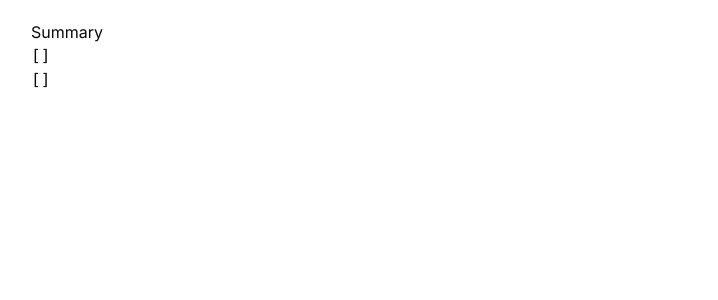
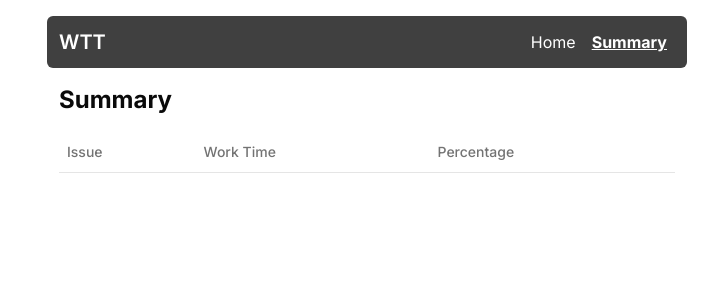
Before and after one commit to alevidals/worktime-calculator, a Next.js app: page /summary in a window 1280 px wide. Shown: the top 300 px of the page, without its empty margins (273-991 px from the left). Built offline with nearby package versions, Linux system fonts and the light colour scheme.

Commit message:
chore: add summary page an change styles

```diff
--- a/package.json
+++ b/package.json
@@ -27,6 +27,7 @@
     "react-hook-form": "^7.50.1",
     "sonner": "^1.4.0",
     "tailwind-merge": "^2.2.1",
+    "tailwind-scrollbar-hide": "1.1.7",
     "tailwindcss-animate": "^1.0.7",
     "uuid": "9.0.1",
     "zod": "^3.22.4"
--- a/src/app/layout.tsx
+++ b/src/app/layout.tsx
@@ -1,4 +1,5 @@
-import { Toaster } from "@/components/ui/sonner";
+import { Navbar } from "@/components/navbar";
+import { cn } from "@/lib/utils";
 import type { Metadata } from "next";
 import { Inter } from "next/font/google";
 import "./globals.css";
@@ -6,8 +7,8 @@ import "./globals.css";
 const inter = Inter({ subsets: ["latin"] });
 
 export const metadata: Metadata = {
-  title: "Create Next App",
-  description: "Generated by create next app",
+  title: "Work Time Tracker",
+  description: "A simple work time tracker",
 };
 
 export default function RootLayout({
@@ -17,11 +18,17 @@ export default function RootLayout({
 }>) {
   return (
     <html lang="en">
-      <body className={inter.className}>
-        <main className="max-w-2xl mx-auto py-5 max-h-screen h-screen flex flex-col">
+      <body
+        className={cn(
+          inter.className,
+          "p-4 max-w-2xl mx-auto h-screen max-h-screen flex flex-col"
+        )}
+      >
+        <Navbar />
+        <main className="mt-4 px-3 overflow-y-scroll scrollbar-hide">
           {children}
         </main>
-        <Toaster />
+        {/* <Toaster /> */}
       </body>
     </html>
   );
--- a/src/app/page.tsx
+++ b/src/app/page.tsx
@@ -15,7 +15,7 @@ export default function Home() {
   return (
     <>
       <div className="flex items-center justify-between mb-4">
-        <h1 className="text-2xl font-bold">Hello! 🔥</h1>
+        <h1 className="text-lg font-bold">Hello! 🔥</h1>
         <AddIssueButton />
       </div>
       <IssuesTable issues={issues} />
--- a/src/app/summary/page.tsx
+++ b/src/app/summary/page.tsx
@@ -1,35 +1,9 @@
 "use client";
 
-import { getSecondsFromTimeRange } from "@/lib/issues";
+import { SummaryTable } from "@/components/summary-table";
+import { groupIssues } from "@/lib/issues";
 import { issuesAtom } from "@/lib/store";
-import { GroupedIssue, Issue } from "@/lib/types";
 import { useAtomValue } from "jotai";
-
-function groupIssues(issues: Issue[]) {
-  const groupedIssues = issues.reduce((acc, issue) => {
-    const issueIndex = acc.findIndex((i) => i.name === issue.name);
-
-    console.log(issueIndex);
-
-    const workTime = getSecondsFromTimeRange({
-      startTime: issue.startTime,
-      endTime: issue.endTime,
-    });
-
-    if (issueIndex !== -1) {
-      acc[issueIndex].workTime += workTime;
-    } else {
-      acc.push({
-        name: issue.name,
-        workTime: workTime,
-      });
-    }
-
-    return acc;
-  }, [] as GroupedIssue[]);
-
-  return groupedIssues;
-}
 
 export default function SummaryPage() {
   const issues = useAtomValue(issuesAtom);
@@ -37,10 +11,9 @@ export default function SummaryPage() {
   const groupedIssues = groupIssues(issues);
 
   return (
-    <div>
-      <h1>Summary</h1>
-      <pre>{JSON.stringify(issues, null, 2)}</pre>
-      <pre>{JSON.stringify(groupedIssues, null, 2)}</pre>
-    </div>
+    <>
+      <h1 className="text-2xl font-bold mb-4">Summary</h1>
+      <SummaryTable groupedIssues={groupedIssues} />
+    </>
   );
 }
--- a/src/components/add-issue-button.tsx
+++ b/src/components/add-issue-button.tsx
@@ -36,6 +36,11 @@ export function AddIssueButton() {
 
   const form = useForm<AddIssue>({
     resolver: zodResolver(addIssueSchema),
+    defaultValues: {
+      name: Math.random().toString(36).substring(7),
+      startTime: "10:00",
+      endTime: "11:00",
+    },
   });
 
   function handleSubmit(data: AddIssue) {
--- a/src/components/issues-table.tsx
+++ b/src/components/issues-table.tsx
@@ -2,7 +2,7 @@ import { formatWorkTimeFromSeconds } from "@/lib/issues";
 import { Issue } from "@/lib/types";
 import { IssuesTableDropdown } from "./issues-table-dropdown";
 import {
-  Table as ShadCnTable,
+  Table,
   TableBody,
   TableCell,
   TableHead,
@@ -12,7 +12,7 @@ import {
 
 export function IssuesTable({ issues }: { issues: Issue[] }) {
   return (
-    <ShadCnTable>
+    <Table>
       <TableHeader>
         <TableRow>
           <TableHead>Issue</TableHead>
@@ -35,6 +35,6 @@ export function IssuesTable({ issues }: { issues: Issue[] }) {
           </TableRow>
         ))}
       </TableBody>
-    </ShadCnTable>
+    </Table>
   );
 }
--- /dev/null
+++ b/src/components/navbar.tsx
@@ -0,0 +1,43 @@
+"use client";
+import { cn } from "@/lib/utils";
+import Link from "next/link";
+import { usePathname } from "next/navigation";
+
+const links = [
+  { href: "/", label: "Home" },
+  { href: "/summary", label: "Summary" },
+];
+
+export function Navbar() {
+  const pathname = usePathname();
+
+  return (
+    <header>
+      <nav className="bg-neutral-700 p-3 max-w-2xl mx-auto rounded-md">
+        <div className="flex items-center justify-between ">
+          <h1 className="text-xl font-semibold text-white">WTT</h1>
+          <div>
+            {links.map(({ href, label }) => (
+              <Link
+                key={href}
+                href={href}
+                className={cn(
+                  "text-white",
+                  // "hover:text-primary-500",
+                  "px-2",
+                  "py-1",
+                  "rounded-md",
+                  {
+                    "underline font-bold": pathname === href,
+                  }
+                )}
+              >
+                {label}
+              </Link>
+            ))}
+          </div>
+        </div>
+      </nav>
+    </header>
+  );
+}
--- /dev/null
+++ b/src/components/summary-table.tsx
@@ -0,0 +1,37 @@
+import {
+  Table,
+  TableBody,
+  TableCell,
+  TableHead,
+  TableHeader,
+  TableRow,
+} from "@/components/ui/table";
+import { formatWorkTimeFromSeconds } from "@/lib/issues";
+import { GroupedIssue } from "@/lib/types";
+
+export function SummaryTable({
+  groupedIssues,
+}: {
+  groupedIssues: GroupedIssue[];
+}) {
+  return (
+    <Table>
+      <TableHeader>
+        <TableRow>
+          <TableHead>Issue</TableHead>
+          <TableHead>Work Time</TableHead>
+          <TableHead>Percentage</TableHead>
+        </TableRow>
+      </TableHeader>
+      <TableBody>
+        {groupedIssues.map((issue) => (
+          <TableRow key={issue.name}>
+            <TableCell>{issue.name}</TableCell>
+            <TableCell>{formatWorkTimeFromSeconds(issue.workTime)}</TableCell>
+            <TableCell>{issue.percentage.toFixed(2)}%</TableCell>
+          </TableRow>
+        ))}
+      </TableBody>
+    </Table>
+  );
+}
--- a/src/lib/issues.ts
+++ b/src/lib/issues.ts
@@ -1,4 +1,5 @@
 import dayjs from "dayjs";
+import { GroupedIssue, Issue } from "./types";
 
 export function getSecondsFromTimeRange({
   startTime,
@@ -37,32 +38,36 @@ export function formatWorkTimeFromSeconds(seconds: number) {
   return `${hoursDiff}h ${minutesDiff}m`;
 }
 
-// export function formatWorkTimeFromDateRange({
-//   startTime,
-//   endTime,
-// }: {
-//   startTime: string;
-//   endTime: string;
-// }) {
-//   const splittedStartTime = startTime.split(":");
-//   const splittedEndTime = endTime.split(":");
+export function groupIssues(issues: Issue[]) {
+  const groupedIssues: Record<string, GroupedIssue> = {};
+  const totalWorkTime = issues.reduce((acc, issue) => {
+    return (
+      acc +
+      getSecondsFromTimeRange({
+        startTime: issue.startTime,
+        endTime: issue.endTime,
+      })
+    );
+  }, 0);
 
-//   if (splittedStartTime.length !== 2 || splittedEndTime.length !== 2) return;
+  for (const issue of issues) {
+    const workTime = getSecondsFromTimeRange({
+      startTime: issue.startTime,
+      endTime: issue.endTime,
+    });
 
-//   const startDateTime = dayjs()
-//     .hour(Number(splittedStartTime[0]))
-//     .minute(Number(splittedStartTime[1]));
+    if (groupedIssues[issue.name]) {
+      groupedIssues[issue.name].workTime += workTime;
+      groupedIssues[issue.name].percentage =
+        (groupedIssues[issue.name].workTime / totalWorkTime) * 100;
+    } else {
+      groupedIssues[issue.name] = {
+        name: issue.name,
+        workTime: workTime,
+        percentage: (workTime / totalWorkTime) * 100,
+      };
+    }
+  }
 
-//   const endDateTime = dayjs()
-//     .hour(Number(splittedEndTime[0]))
-//     .minute(Number(splittedEndTime[1]));
-
-//   if (startDateTime.isAfter(endDateTime)) return;
-
-//   const totalDifferenceInMinutes = endDateTime.diff(startDateTime, "minutes");
-
-//   const hoursDiff = Math.floor(totalDifferenceInMinutes / 60);
-//   const minutesDiff = totalDifferenceInMinutes % 60;
-
-//   return `${hoursDiff}h ${minutesDiff}m`;
-// }
+  return Object.values(groupedIssues).sort((a, b) => b.workTime - a.workTime);
+}
--- a/src/lib/types.ts
+++ b/src/lib/types.ts
@@ -12,6 +12,7 @@ export type Issue = {
 export type GroupedIssue = {
   name: string;
   workTime: number;
+  percentage: number;
 };
 
 export type AddIssue = z.infer<typeof addIssueSchema>;
--- a/tailwind.config.ts
+++ b/tailwind.config.ts
@@ -1,13 +1,13 @@
-import type { Config } from "tailwindcss"
+import type { Config } from "tailwindcss";
 
 const config = {
   darkMode: ["class"],
   content: [
-    './pages/**/*.{ts,tsx}',
-    './components/**/*.{ts,tsx}',
-    './app/**/*.{ts,tsx}',
-    './src/**/*.{ts,tsx}',
-	],
+    "./pages/**/*.{ts,tsx}",
+    "./components/**/*.{ts,tsx}",
+    "./app/**/*.{ts,tsx}",
+    "./src/**/*.{ts,tsx}",
+  ],
   prefix: "",
   theme: {
     container: {
@@ -74,7 +74,7 @@ const config = {
       },
     },
   },
-  plugins: [require("tailwindcss-animate")],
-} satisfies Config
+  plugins: [require("tailwindcss-animate"), require("tailwind-scrollbar-hide")],
+} satisfies Config;
 
-export default config
+export default config;
```
Also changed, not shown: 1 other file (tests, documents, lock files or other folders).
